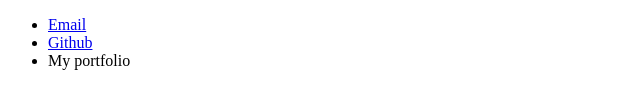
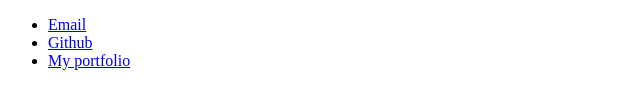
Before and after one commit to csullins/class-assignments, a plain HTML site: page index.html in a window 1280 px wide. Shown: the part 352-460 px from the top of the page, without its empty margins (0-640 px from the left). Drawn offline with Linux system fonts and the light colour scheme.

Commit message:
Update index.html
Added the URL in the contact info>Portfolio section of 06-Stu assignment

```diff
--- a/index.html
+++ b/index.html
@@ -19,7 +19,7 @@
         <ul>
             <li><a href = "mailto: camilesullins@gmail.com">Email</a></li>
             <li><a href = "https://github.com/csullins">Github</a></li>
-            <li>My portfolio</li>
+            <li><a href = "https://github.com/csullins/class-assignments/blob/main/index.html">My portfolio</li>
         </ul>
 
     </div>
```
